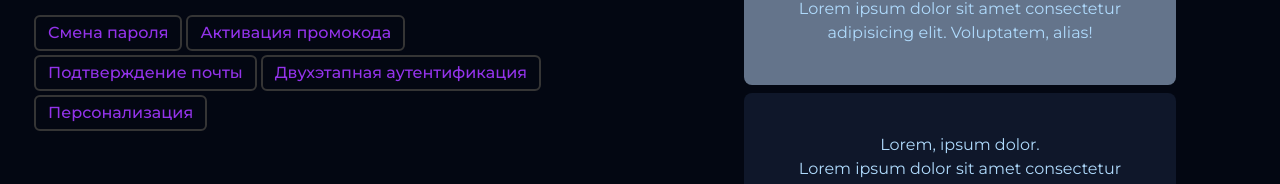
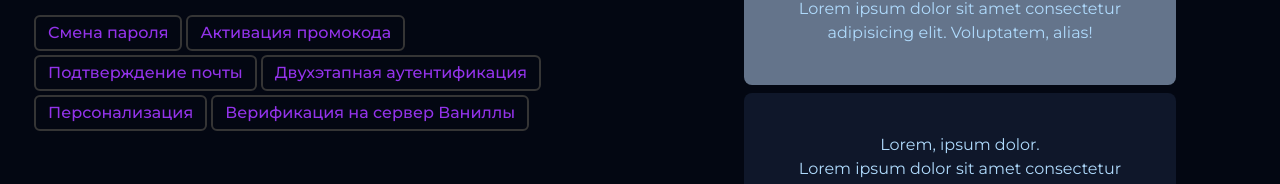
Before and after one commit to Z1ppzy/bigweb, a React (Vite) app: page /profile in a window 1280 px wide. Shown: the part 197-381 px from the top of the page. Built offline with nearby package versions, Linux system fonts and the light colour scheme; no server answers; sample sign-in values are in the browser's storage.

Commit message:
added new button in Profile

```diff
--- a/src/Pages/Profile.tsx
+++ b/src/Pages/Profile.tsx
@@ -84,14 +84,17 @@ export default function Profile() {
               <button className='w-full md:w-fit border-2 border-someblack text-purple-600 px-3 py-1 rounded-md m-0.5 font-medium hover:scale-105 hover:text-purple-800 duration-500'>
                 Активация промокода
               </button>
-              <button className=' w-full md:w-fit border-2 border-someblack text-purple-600 px-3 py-1 rounded-md m-0.5 font-medium hover:scale-105 hover:text-purple-800 duration-500'>
+              <button className='w-full md:w-fit border-2 border-someblack text-purple-600 px-3 py-1 rounded-md m-0.5 font-medium hover:scale-105 hover:text-purple-800 duration-500'>
                 Подтверждение почты
               </button>
-              <button className=' w-full  md:w-fit border-2 border-someblack text-purple-600 px-3 py-1 rounded-md m-0.5 font-medium hover:scale-105 hover:text-purple-800 duration-500'>
+              <button className='w-full md:w-fit border-2 border-someblack text-purple-600 px-3 py-1 rounded-md m-0.5 font-medium hover:scale-105 hover:text-purple-800 duration-500'>
                 Двухэтапная аутентификация
               </button>
-              <button className=' w-full  md:w-fit border-2 border-someblack text-purple-600 px-3 py-1 rounded-md m-0.5 font-medium hover:scale-105 hover:text-purple-800 duration-500'>
+              <button className='w-full md:w-fit border-2 border-someblack text-purple-600 px-3 py-1 rounded-md m-0.5 font-medium hover:scale-105 hover:text-purple-800 duration-500'>
                 Персонализация
+              </button>
+              <button className='w-full md:w-fit border-2 border-someblack text-purple-600 px-3 py-1 rounded-md m-0.5 font-medium hover:scale-105 hover:text-purple-800 duration-500'>
+                Верификация на сервер Ваниллы
               </button>
             </div>
           </div>
```
